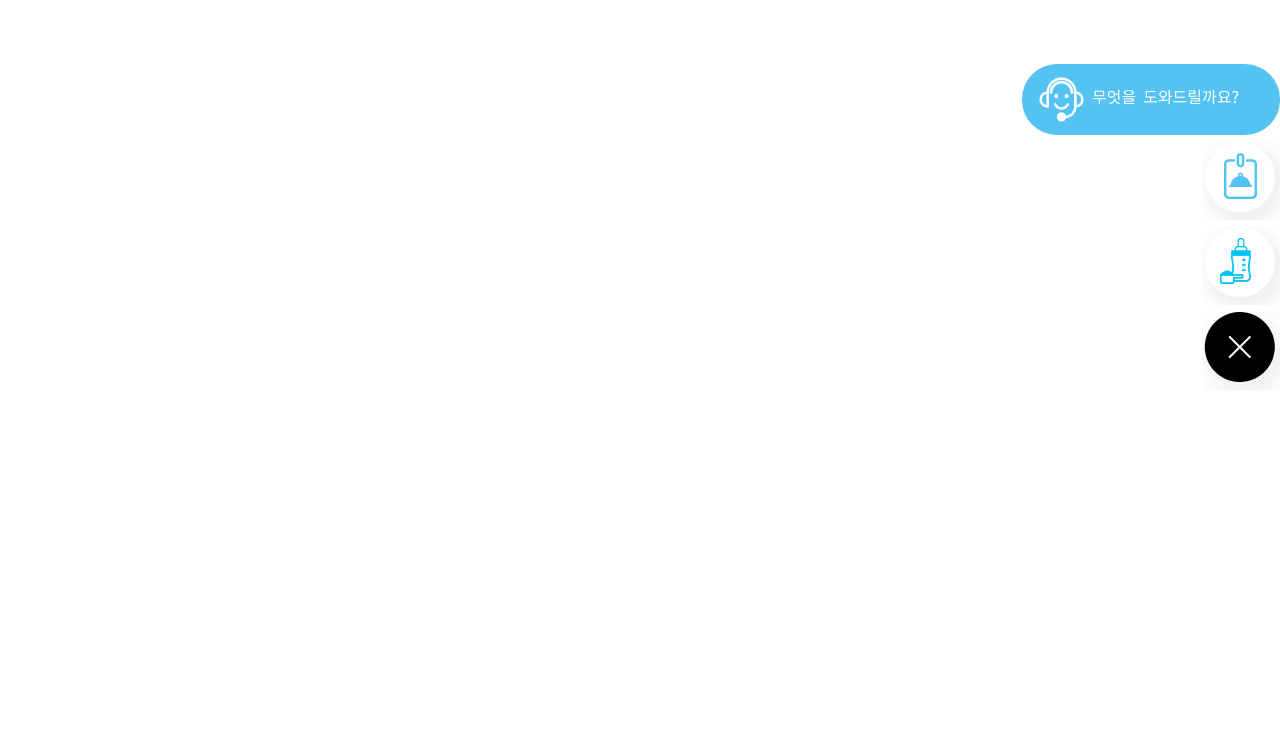
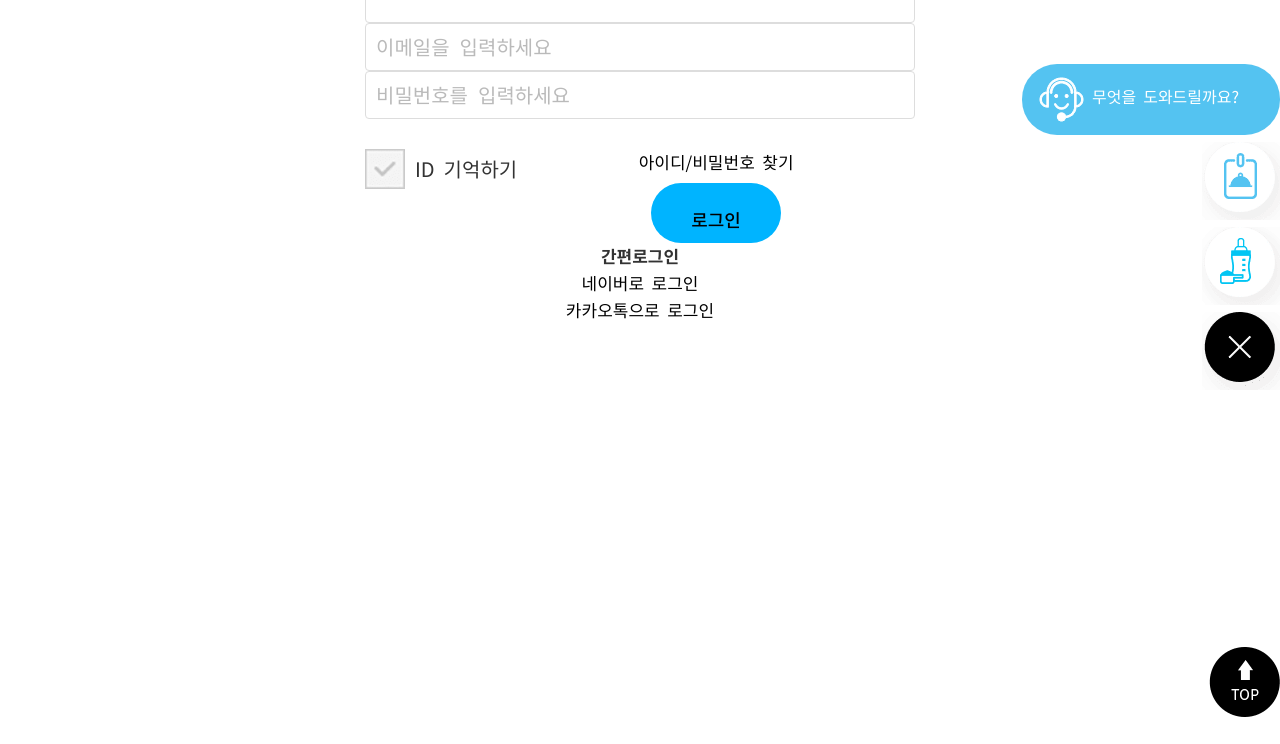
Before and after one commit to kimwb-hwik/baby, a plain HTML site: page html/sub06_01.html in a window 1280 px wide. Shown: the part 336-1080 px from the top of the page. Drawn offline with Linux system fonts and the light colour scheme.

Commit message:
로그인관련

```diff
--- a/html/sub06_01.html
+++ b/html/sub06_01.html
@@ -48,10 +48,43 @@
     </div>
 
     <div id="container">
+        <h2 class="title">LOGIN</h2>
         <div class=login-box>
-                <h2 class="title">LOGIN</h2>
+
+            <div class="input-text">
+                <input type="text" />
+            </div>
+            <div class="input-text">
+                <input type="text" placeholder="이메일을 입력하세요" />
+            </div>
+            <div class="input-text">
+                <input type="text" placeholder="비밀번호를 입력하세요" />
+            </div>
+            <div class="input-check mt30">
+                <span class="fl">
+                    <input type="checkbox" id="idcheck" /> <label for="idcheck">ID 기억하기</label>
+                </span>
+                <span><a href="#none" class="fr">아이디/비밀번호 찾기  </a></span>
+            </div>
+
+            <div class="btn-login">
+                <a href="#none" class="btn block round bg-blue">로그인 </a>
+            </div>
+
+            <div class="login-sns">
+                <div><b>간편로그인</b></div>
+                <ul>
+                    <li><a href="#none" class="naver">네이버로 로그인 </a></li>
+                    <li><a href="#none" class="kakao">카카오톡으로 로그인 </a></li>
+                </ul>
+
+            </div>
+
+
         </div><!--//login-box-->
     </div>
+
+
 
 
 
@@ -78,7 +111,5 @@
 
 
 </div>
-  <!-- <script>
-    AOS.init();
-  </script> -->
+
 </body>
--- a/pop/css/form.css
+++ b/pop/css/form.css
@@ -198,11 +198,12 @@ input.none{ border:none; width:160px; height:50px; font-size:24px; color:#000;fo
 }
 
 
-.btn.gray{background:#666666;}
-.btn.green{background:#002f10;}
-.btn.ygreen{background:#81c253;}
-.btn.blue{background:#00b4ff;}
+.btn.bg-gray{background:#666666;}
+.btn.bg-green{background:#002f10;}
+.btn.bg-ygreen{background:#81c253;}
+.btn.bg-blue{background:#00b4ff;}
 .btn.line-dark{background:#fff; border:1px solid #333}
+.btn.bg-white{background:#fff;}
 
 
 .btn.add{width:131px; height:48px !important; padding:11px 0 14px 0; font-size:20px; box-shadow: 0 3px 7px 0 rgba(0, 0, 0, 0.5);
--- a/pop/css/style.css
+++ b/pop/css/style.css
@@ -30,6 +30,7 @@ body {
 
 	position: relative;
 	border-bottom: 1px solid #dddddd;
+	z-index: 999;
 
 }
 
```
